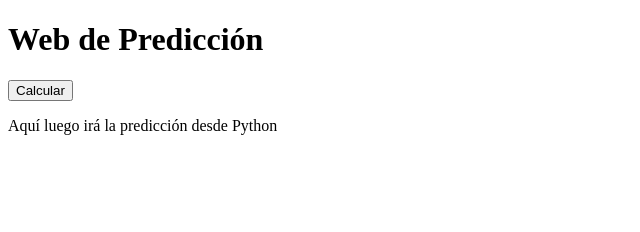
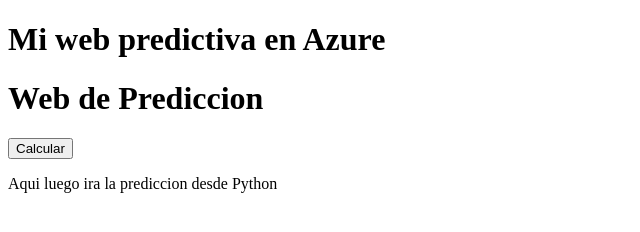
Before and after one commit to felixjuliangutierrez/APITest, a plain HTML site: page index.html in a window 1280 px wide. Both pictures are taken after a click on the button "Calcular". Shown: the whole page, without its empty margins (0-640 px from the left). Drawn offline with Linux system fonts and the light colour scheme.

Commit message:
Cambio acento

```diff
--- a/index.html
+++ b/index.html
@@ -4,14 +4,15 @@
     <title>Predicciones</title>
 </head>
 <body>
-    <h1>Web de Predicción</h1>
+    <h1>Mi web predictiva en Azure</h1>
+    <h1>Web de Prediccion</h1>
     <button onclick="llamarAPI()">Calcular</button>
     <p id="resultado"></p>
 
     <script>
         function llamarAPI(){
             document.getElementById("resultado").innerText =
-              "Aquí luego irá la predicción desde Python";
+              "Aqui luego ira la prediccion desde Python";
         }
     </script>
 </body>
```
